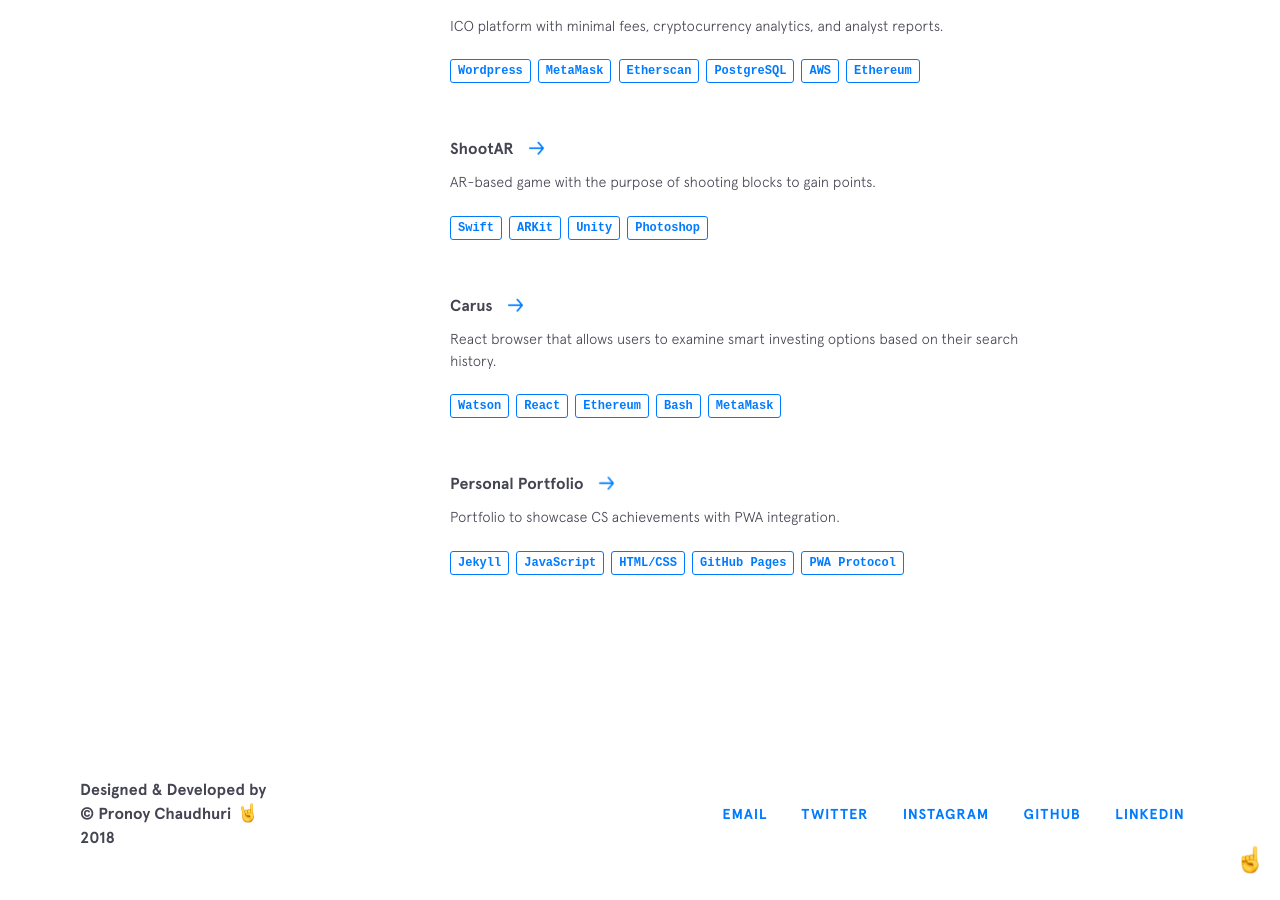
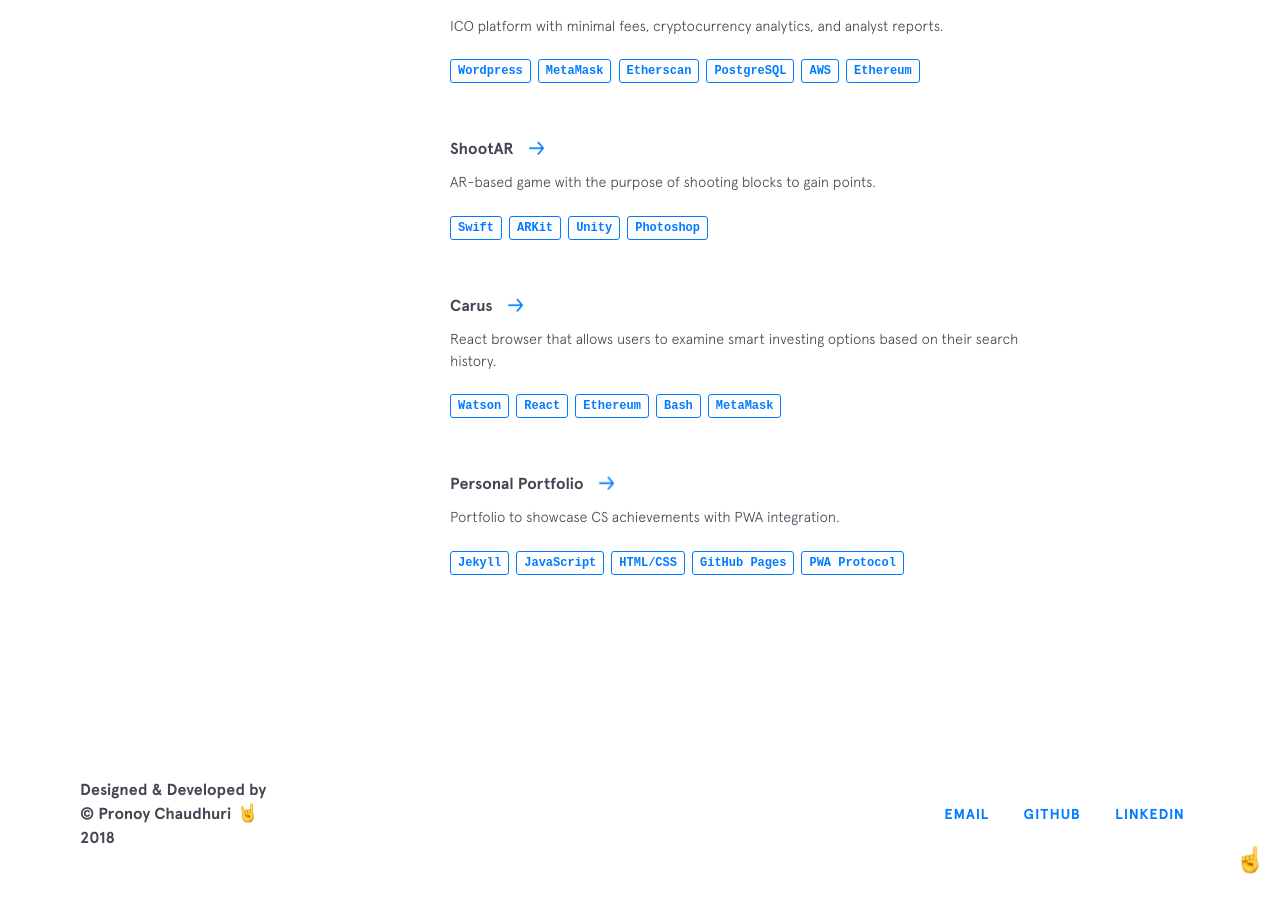
Before and after one commit to PronoyC/pronoyc.github.io, a Jekyll site: the page built from index.html, in a window 1280 px wide and 900 px high, scrolled down 2994 px. Built offline with Jekyll 4.4.1, drawn with Linux system fonts in a browser that asks for light colours; nearby versions of some CDN libraries.

Commit message:
Update _config.yml

```diff
--- a/_config.yml
+++ b/_config.yml
@@ -11,10 +11,6 @@ resume: https://www.pronoy.me/resume.pdf
 social:
   - title: email
     url: mailto:pronoy.chaudhuri@uwaterloo.ca
-  - title: twitter
-    url: https://twitter.com/Pronoy_C
-  - title: instagram
-    url: https://www.instagram.com/pronoy_c/
   - title: github
     url: https://github.com/PronoyC
   - title: linkedin
```
